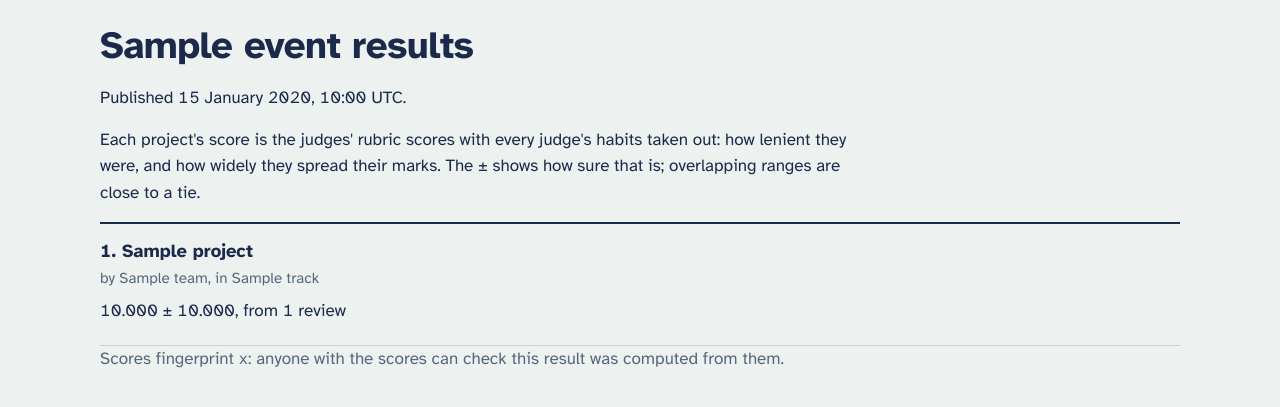
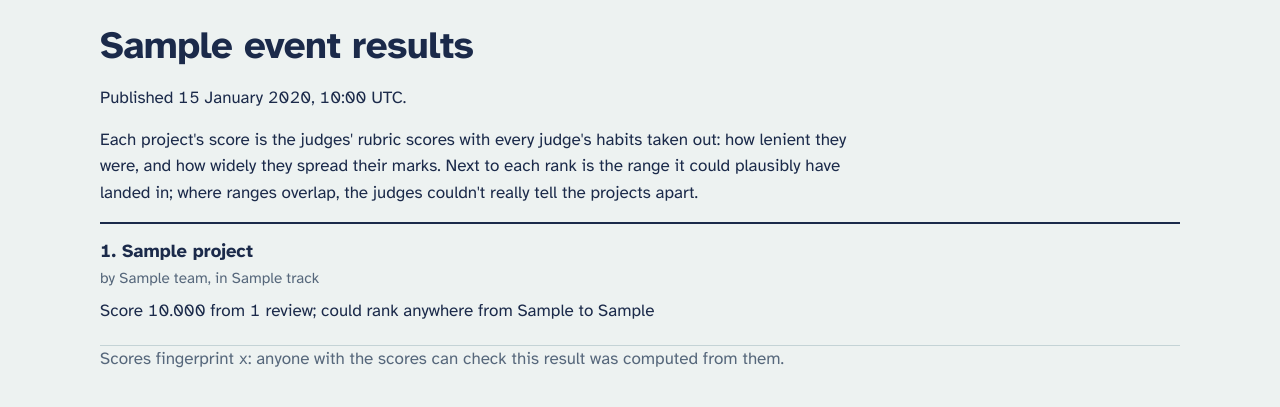
Before and after one commit to keirsalterego/ballotbench, a Django app: template src/portal/templates/portal/results.html in a window 1280 px wide. Shown: the part 66-473 px from the top of the page. Run offline with Django 5.2, Linux system fonts and the light colour scheme; the template is opened without the code that fills it: most values are stand-ins (such as "Sample title", 1, 10 or a date in 2020).

Commit message:
Show the plausible rank range next to each rank instead of a too-confident ±

```diff
--- a/src/portal/templates/portal/results.html
+++ b/src/portal/templates/portal/results.html
@@ -4,13 +4,13 @@
 <h1>{{ event.name }} results</h1>
 {% if preview %}<p class="flag">Preview. Only organizers can see this until the results are published.</p>
 {% else %}<p>Published {{ event.results_published_at|date:"j F Y, H:i" }} UTC.</p>{% endif %}
-<p>Each project's score is the judges' rubric scores with every judge's habits taken out: how lenient they were, and how widely they spread their marks. The ± shows how sure that is; overlapping ranges are close to a tie.</p>
+<p>Each project's score is the judges' rubric scores with every judge's habits taken out: how lenient they were, and how widely they spread their marks. Next to each rank is the range it could plausibly have landed in; where ranges overlap, the judges couldn't really tell the projects apart.</p>
 <ol class="docket" style="display:block">
 {% for r in rows %}
   <li>
     <h2>{{ r.rank }}. <a href="{% url 'project' r.project_id %}">{{ r.project.title }}</a></h2>
     <p class="by">by {{ r.project.team.name }}{% if r.project.track %}, in {{ r.project.track.name }}{% endif %}</p>
-    <p class="num">{{ r.display|floatformat:3 }} ± {{ r.se|floatformat:3 }}, from {{ r.n_reviews }} review{{ r.n_reviews|pluralize }}</p>
+    <p class="num">Score {{ r.display|floatformat:3 }} from {{ r.n_reviews }} review{{ r.n_reviews|pluralize }}{% if r.rank_low %}; could rank anywhere from {{ r.rank_low }} to {{ r.rank_high }}{% endif %}</p>
   </li>
 {% endfor %}
 </ol>
```
Also changed, not shown: src/portal/templates/portal/organizer/calibration.html (+4 -4 lines).
